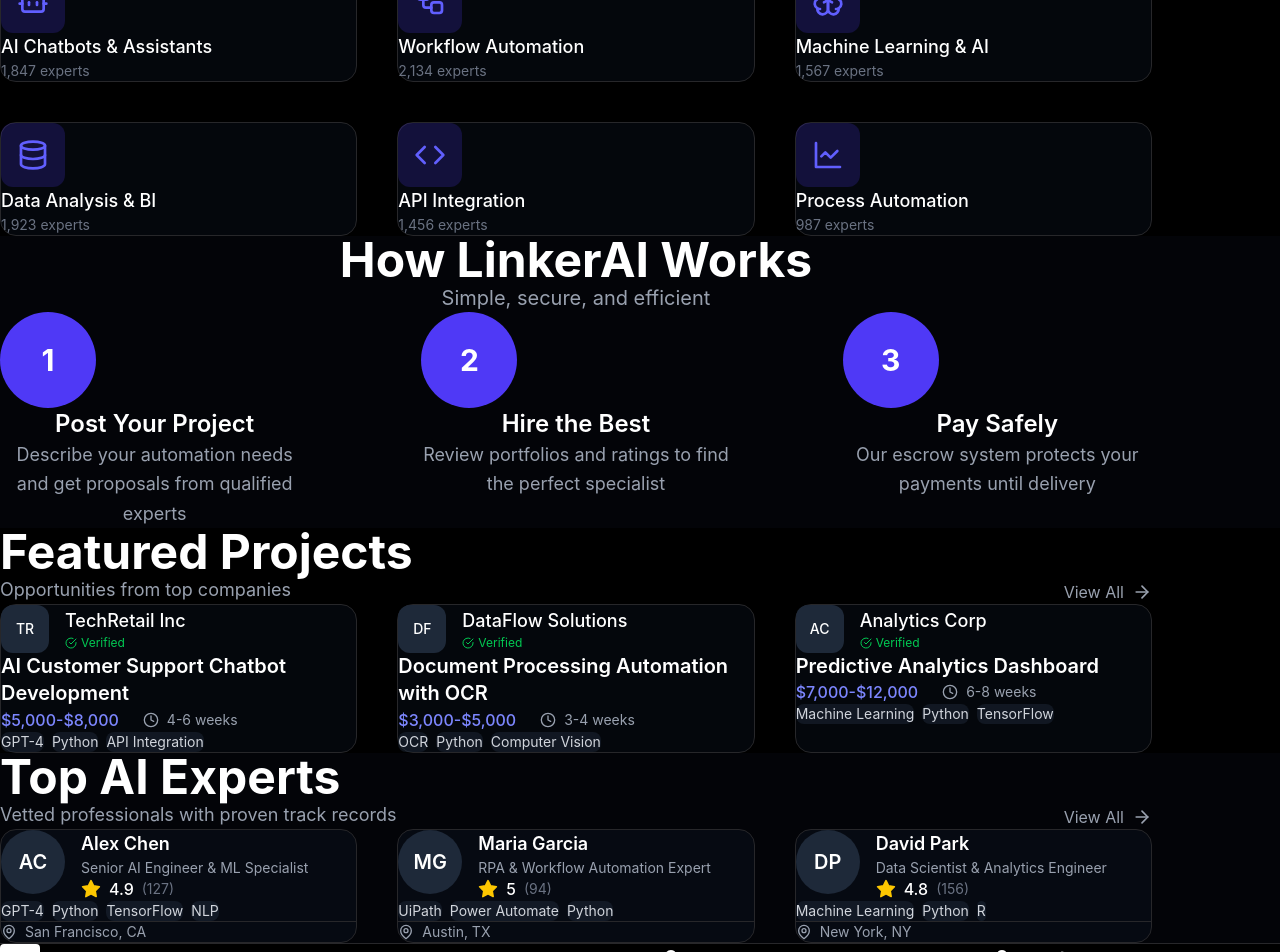
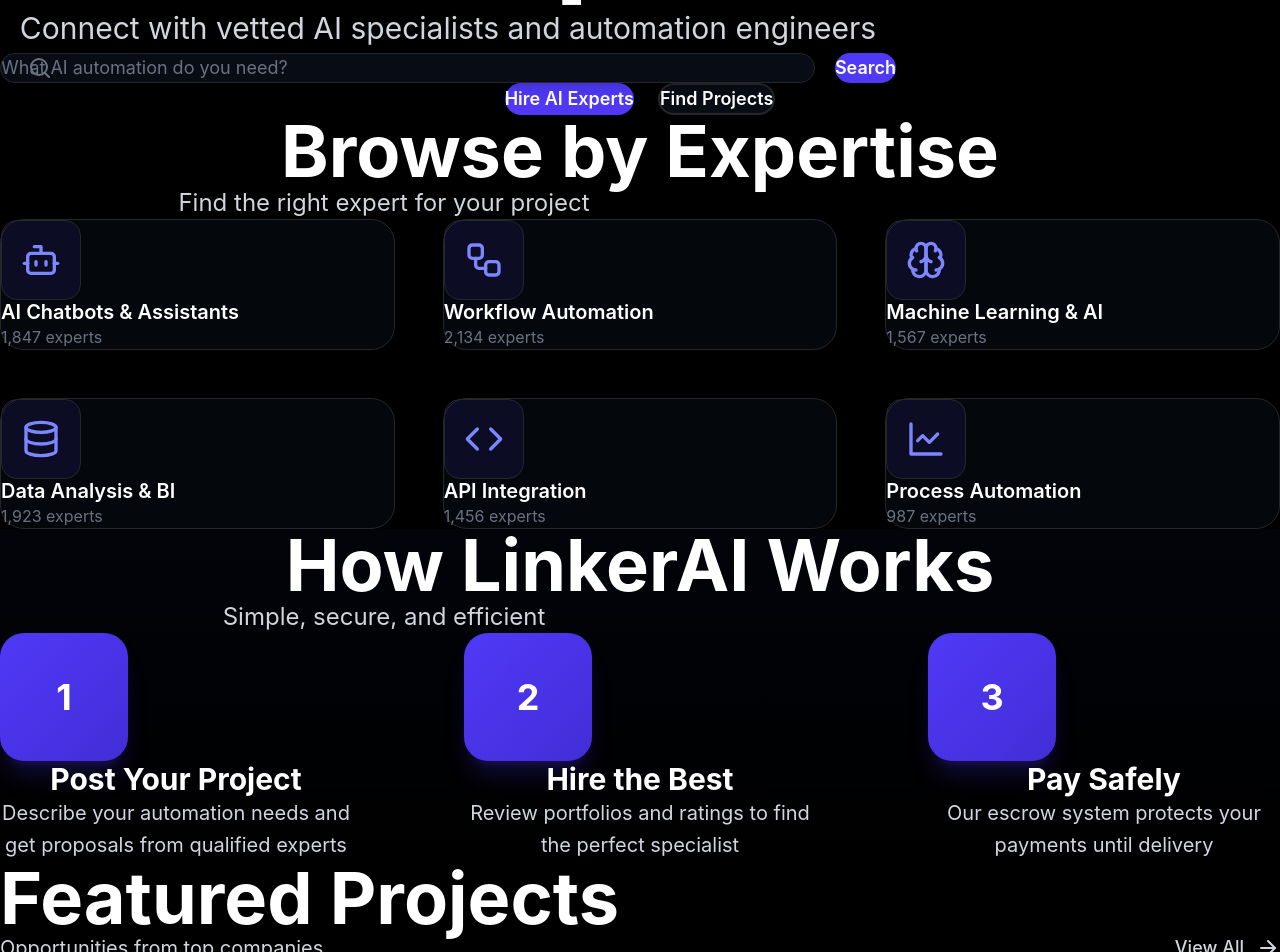
Before and after one commit to LUFTwaffle66/linkerai, a React (Vite) app: page / in a window 1280 px wide. Shown: the part 640-1592 px from the top of the page. Built offline with nearby package versions, Linux system fonts and the light colour scheme; no server answers.

Commit message:
Updated LandingPage.tsx

```diff
--- a/src/components/LandingPage.tsx
+++ b/src/components/LandingPage.tsx
@@ -87,47 +87,47 @@
     <div className="min-h-screen bg-black text-white">
       <Header />
 
-      {/* Hero Section */}
-      <section className="px-6 sm:px-8 lg:px-12 pt-32 pb-40 sm:pt-40 sm:pb-48 md:pt-48 md:pb-56 lg:pt-56 lg:pb-64 xl:pt-64 xl:pb-72">
-        <div className="max-w-6xl mx-auto">
-          <div className="text-center space-y-12 sm:space-y-14 md:space-y-16 lg:space-y-20">
-            <h1 className="text-4xl sm:text-5xl md:text-6xl lg:text-7xl xl:text-8xl font-bold leading-tight tracking-tight">
-              {t('hero.title')}<br className="hidden sm:block" />
-              <span className="text-indigo-500"> {t('hero.titleHighlight')}</span> {t('hero.titleEnd')}
-            </h1>
+      <section className="relative px-6 sm:px-12 lg:px-16 pt-32 pb-48 sm:pt-40 sm:pb-60 md:pt-48 md:pb-72 lg:pt-56 lg:pb-80 xl:pt-64 xl:pb-96">
+        <div className="absolute inset-0 bg-gradient-to-b from-indigo-950/10 via-transparent to-transparent pointer-events-none" />
+        <div className="max-w-7xl mx-auto relative">
+          <div className="text-center space-y-16 sm:space-y-20 md:space-y-24 lg:space-y-32">
+            <div className="space-y-10 sm:space-y-12 md:space-y-16">
+              <h1 className="text-5xl sm:text-6xl md:text-7xl lg:text-8xl xl:text-9xl font-bold leading-[1.1] tracking-tight px-4">
+                {t('hero.title')}<br className="hidden sm:block" />
+                <span className="text-indigo-500"> {t('hero.titleHighlight')}</span> {t('hero.titleEnd')}
+              </h1>
 
-            <p className="text-lg sm:text-xl md:text-2xl text-gray-400 max-w-3xl mx-auto leading-relaxed">
-              {t('hero.subtitle')}
-            </p>
+              <p className="text-xl sm:text-2xl md:text-3xl text-gray-300 max-w-4xl mx-auto leading-relaxed px-4">
+                {t('hero.subtitle')}
+              </p>
+            </div>
 
-            {/* Search Box */}
-            <div className="max-w-3xl mx-auto pt-8 md:pt-12">
-              <div className="flex flex-col sm:flex-row gap-4">
+            <div className="max-w-4xl mx-auto pt-8 md:pt-16 px-4">
+              <div className="flex flex-col sm:flex-row gap-5">
                 <div className="flex-1 relative group">
-                  <Search className="absolute left-5 top-1/2 transform -translate-y-1/2 text-gray-500 w-5 h-5 transition-colors group-focus-within:text-indigo-500" />
+                  <Search className="absolute left-7 top-1/2 transform -translate-y-1/2 text-gray-500 w-6 h-6 transition-colors group-focus-within:text-indigo-400" />
                   <input
                     type="text"
                     placeholder={t('hero.searchPlaceholder')}
-                    className="w-full bg-gray-900/50 border border-gray-800 rounded-xl pl-14 pr-6 py-5 text-white placeholder-gray-500 focus:outline-none focus:border-indigo-600 focus:bg-gray-900/70 transition-all text-base hover:border-gray-700"
+                    className="w-full bg-gray-900/50 border border-gray-800/60 rounded-2xl pl-16 pr-8 py-6 text-lg text-white placeholder-gray-500 focus:outline-none focus:border-indigo-500 focus:bg-gray-900/70 focus:ring-2 focus:ring-indigo-500/20 transition-all hover:border-gray-700 shadow-lg shadow-black/10"
                   />
                 </div>
-                <button className="bg-indigo-600 hover:bg-indigo-700 hover:shadow-lg hover:shadow-indigo-600/20 active:scale-95 text-white px-10 py-5 rounded-xl font-medium transition-all text-base whitespace-nowrap">
+                <button className="bg-indigo-600 hover:bg-indigo-500 hover:shadow-xl hover:shadow-indigo-600/30 active:scale-[0.98] text-white px-12 py-6 rounded-2xl font-semibold transition-all text-lg whitespace-nowrap">
                   {t('hero.searchButton')}
                 </button>
               </div>
             </div>
 
-            {/* CTA Buttons */}
-            <div className="flex flex-col sm:flex-row gap-5 justify-center pt-8 md:pt-12">
+            <div className="flex flex-col sm:flex-row gap-6 justify-center pt-12 md:pt-20 px-4">
               <button
                 onClick={() => navigate('/signup')}
-                className="bg-indigo-600 hover:bg-indigo-700 hover:shadow-lg hover:shadow-indigo-600/20 active:scale-95 text-white px-12 py-5 rounded-xl font-medium transition-all text-base"
+                className="bg-indigo-600 hover:bg-indigo-500 hover:shadow-xl hover:shadow-indigo-600/30 active:scale-[0.98] text-white px-14 py-6 rounded-2xl font-semibold transition-all text-lg"
               >
                 {t('hero.hireExperts')}
               </button>
               <button
                 onClick={() => navigate('/signup')}
-                className="bg-gray-900/50 border border-gray-800 hover:border-gray-700 hover:bg-gray-900/70 active:scale-95 text-white px-12 py-5 rounded-xl font-medium transition-all text-base"
+                className="bg-gray-900/50 border-2 border-gray-800/60 hover:border-gray-700 hover:bg-gray-900/70 hover:shadow-xl hover:shadow-black/20 active:scale-[0.98] text-white px-14 py-6 rounded-2xl font-semibold transition-all text-lg"
               >
                 {t('hero.findProjects')}
               </button>
@@ -136,29 +136,28 @@
         </div>
       </section>
 
-      {/* Browse by Expertise */}
-      <section className="px-6 sm:px-8 lg:px-12 py-24 sm:py-32 md:py-40 lg:py-48">
-        <div className="max-w-6xl mx-auto">
-          <div className="text-center mb-20 sm:mb-24 md:mb-28 lg:mb-32">
-            <h2 className="text-3xl sm:text-4xl md:text-5xl font-bold mb-6">{t('expertise.title')}</h2>
-            <p className="text-lg sm:text-xl text-gray-400">{t('expertise.subtitle')}</p>
+      <section className="px-6 sm:px-12 lg:px-16 py-32 sm:py-40 md:py-48 lg:py-56">
+        <div className="max-w-7xl mx-auto">
+          <div className="text-center mb-24 sm:mb-32 md:mb-40 space-y-6">
+            <h2 className="text-4xl sm:text-5xl md:text-6xl lg:text-7xl font-bold">{t('expertise.title')}</h2>
+            <p className="text-xl sm:text-2xl text-gray-300 max-w-3xl mx-auto">{t('expertise.subtitle')}</p>
           </div>
 
-          <div className="grid grid-cols-1 md:grid-cols-2 lg:grid-cols-3 gap-8 lg:gap-10">
+          <div className="grid grid-cols-1 md:grid-cols-2 lg:grid-cols-3 gap-8 sm:gap-10 lg:gap-12">
             {categories.map((category) => {
               const Icon = category.icon;
               return (
                 <button
                   key={category.name}
-                  className="bg-gray-900/30 border border-gray-800 hover:border-indigo-600 hover:bg-gray-900/50 hover:shadow-lg hover:shadow-indigo-600/10 hover:-translate-y-1 rounded-2xl p-10 lg:p-12 transition-all duration-300 text-left group"
+                  className="bg-gray-900/30 border border-gray-800/60 hover:border-indigo-500 hover:bg-gray-900/50 hover:shadow-2xl hover:shadow-indigo-600/10 hover:-translate-y-2 rounded-3xl p-12 lg:p-14 transition-all duration-300 text-left group shadow-lg shadow-black/10"
                 >
-                  <div className="space-y-5">
-                    <div className="w-16 h-16 bg-indigo-600/20 rounded-xl flex items-center justify-center group-hover:bg-indigo-600/30 group-hover:scale-110 transition-all duration-300">
-                      <Icon className="w-8 h-8 text-indigo-500" />
+                  <div className="space-y-8">
+                    <div className="w-20 h-20 bg-indigo-600/10 border border-indigo-500/20 rounded-2xl flex items-center justify-center group-hover:bg-indigo-600/20 group-hover:border-indigo-500/40 group-hover:scale-110 transition-all duration-300">
+                      <Icon className="w-10 h-10 text-indigo-400" />
                     </div>
-                    <div>
-                      <h3 className="font-medium text-white text-lg mb-3 group-hover:text-indigo-400 transition-colors">{category.name}</h3>
-                      <p className="text-sm text-gray-500">{category.count}</p>
+                    <div className="space-y-3">
+                      <h3 className="font-semibold text-white text-xl leading-tight group-hover:text-indigo-400 transition-colors">{category.name}</h3>
+                      <p className="text-base text-gray-500">{category.count}</p>
                     </div>
                   </div>
                 </button>
@@ -168,39 +167,38 @@
         </div>
       </section>
 
-      {/* How It Works */}
-      <section className="px-6 sm:px-8 lg:px-12 py-24 sm:py-32 md:py-40 lg:py-48 bg-gray-900/20">
-        <div className="max-w-6xl mx-auto">
-          <div className="text-center mb-20 sm:mb-24 md:mb-32 lg:mb-36">
-            <h2 className="text-3xl sm:text-4xl md:text-5xl font-bold mb-6">{t('howItWorks.title')}</h2>
-            <p className="text-lg sm:text-xl text-gray-400">{t('howItWorks.subtitle')}</p>
+      <section className="relative px-6 sm:px-12 lg:px-16 py-32 sm:py-40 md:py-48 lg:py-56 bg-gradient-to-b from-gray-950/50 to-transparent">
+        <div className="max-w-7xl mx-auto">
+          <div className="text-center mb-28 sm:mb-36 md:mb-44 space-y-6">
+            <h2 className="text-4xl sm:text-5xl md:text-6xl lg:text-7xl font-bold">{t('howItWorks.title')}</h2>
+            <p className="text-xl sm:text-2xl text-gray-300 max-w-3xl mx-auto">{t('howItWorks.subtitle')}</p>
           </div>
 
-          <div className="grid grid-cols-1 md:grid-cols-3 gap-20 lg:gap-28">
-            <div className="text-center space-y-7 group">
-              <div className="w-24 h-24 bg-indigo-600 rounded-full flex items-center justify-center mx-auto group-hover:scale-110 group-hover:shadow-lg group-hover:shadow-indigo-600/30 transition-all duration-300">
-                <span className="text-white font-bold text-3xl">1</span>
+          <div className="grid grid-cols-1 md:grid-cols-3 gap-16 sm:gap-20 lg:gap-28">
+            <div className="text-center space-y-10 group">
+              <div className="w-32 h-32 bg-gradient-to-br from-indigo-600 to-indigo-700 rounded-3xl flex items-center justify-center mx-auto group-hover:scale-110 group-hover:shadow-2xl group-hover:shadow-indigo-600/40 transition-all duration-300 shadow-xl shadow-indigo-600/20">
+                <span className="text-white font-bold text-4xl">1</span>
               </div>
-              <h3 className="font-semibold text-2xl group-hover:text-indigo-400 transition-colors">{t('howItWorks.step1')}</h3>
-              <p className="text-gray-400 leading-relaxed text-lg">
+              <h3 className="font-bold text-3xl group-hover:text-indigo-400 transition-colors px-4">{t('howItWorks.step1')}</h3>
+              <p className="text-gray-300 leading-relaxed text-xl px-4 max-w-sm mx-auto">
                 {t('howItWorks.step1Desc')}
               </p>
             </div>
-            <div className="text-center space-y-7 group">
-              <div className="w-24 h-24 bg-indigo-600 rounded-full flex items-center justify-center mx-auto group-hover:scale-110 group-hover:shadow-lg group-hover:shadow-indigo-600/30 transition-all duration-300">
-                <span className="text-white font-bold text-3xl">2</span>
+            <div className="text-center space-y-10 group">
+              <div className="w-32 h-32 bg-gradient-to-br from-indigo-600 to-indigo-700 rounded-3xl flex items-center justify-center mx-auto group-hover:scale-110 group-hover:shadow-2xl group-hover:shadow-indigo-600/40 transition-all duration-300 shadow-xl shadow-indigo-600/20">
+                <span className="text-white font-bold text-4xl">2</span>
               </div>
-              <h3 className="font-semibold text-2xl group-hover:text-indigo-400 transition-colors">{t('howItWorks.step2')}</h3>
-              <p className="text-gray-400 leading-relaxed text-lg">
+              <h3 className="font-bold text-3xl group-hover:text-indigo-400 transition-colors px-4">{t('howItWorks.step2')}</h3>
+              <p className="text-gray-300 leading-relaxed text-xl px-4 max-w-sm mx-auto">
                 {t('howItWorks.step2Desc')}
               </p>
             </div>
-            <div className="text-center space-y-7 group">
-              <div className="w-24 h-24 bg-indigo-600 rounded-full flex items-center justify-center mx-auto group-hover:scale-110 group-hover:shadow-lg group-hover:shadow-indigo-600/30 transition-all duration-300">
-                <span className="text-white font-bold text-3xl">3</span>
+            <div className="text-center space-y-10 group">
+              <div className="w-32 h-32 bg-gradient-to-br from-indigo-600 to-indigo-700 rounded-3xl flex items-center justify-center mx-auto group-hover:scale-110 group-hover:shadow-2xl group-hover:shadow-indigo-600/40 transition-all duration-300 shadow-xl shadow-indigo-600/20">
+                <span className="text-white font-bold text-4xl">3</span>
               </div>
-              <h3 className="font-semibold text-2xl group-hover:text-indigo-400 transition-colors">{t('howItWorks.step3')}</h3>
-              <p className="text-gray-400 leading-relaxed text-lg">
+              <h3 className="font-bold text-3xl group-hover:text-indigo-400 transition-colors px-4">{t('howItWorks.step3')}</h3>
+              <p className="text-gray-300 leading-relaxed text-xl px-4 max-w-sm mx-auto">
                 {t('howItWorks.step3Desc')}
               </p>
             </div>
@@ -208,56 +206,55 @@
         </div>
       </section>
 
-      {/* Featured Projects */}
-      <section className="px-6 sm:px-8 lg:px-12 py-24 sm:py-32 md:py-40 lg:py-48">
-        <div className="max-w-6xl mx-auto">
-          <div className="flex flex-col sm:flex-row sm:items-end sm:justify-between mb-20 sm:mb-24 gap-6">
-            <div>
-              <h2 className="text-3xl sm:text-4xl md:text-5xl font-bold mb-5">{t('projects.title')}</h2>
-              <p className="text-lg text-gray-400">{t('projects.subtitle')}</p>
+      <section className="px-6 sm:px-12 lg:px-16 py-32 sm:py-40 md:py-48 lg:py-56">
+        <div className="max-w-7xl mx-auto">
+          <div className="flex flex-col text-center sm:text-left sm:flex-row sm:items-end sm:justify-between mb-24 sm:mb-32 gap-8">
+            <div className="space-y-4">
+              <h2 className="text-4xl sm:text-5xl md:text-6xl lg:text-7xl font-bold">{t('projects.title')}</h2>
+              <p className="text-xl text-gray-300">{t('projects.subtitle')}</p>
             </div>
-            <button className="hidden sm:flex items-center gap-2 text-gray-400 hover:text-white hover:gap-3 transition-all">
+            <button className="hidden sm:flex items-center gap-3 text-gray-300 hover:text-white hover:gap-4 transition-all text-lg font-medium group">
               {t('projects.viewAll')}
-              <ArrowRight className="w-5 h-5" />
+              <ArrowRight className="w-6 h-6 group-hover:translate-x-1 transition-transform" />
             </button>
           </div>
 
-          <div className="grid grid-cols-1 lg:grid-cols-3 gap-8 lg:gap-10">
+          <div className="grid grid-cols-1 lg:grid-cols-3 gap-8 sm:gap-10 lg:gap-12">
             {featuredProjects.map((project) => (
               <div
                 key={project.id}
-                className="bg-gray-900/30 border border-gray-800 hover:border-indigo-600 hover:bg-gray-900/50 hover:shadow-lg hover:shadow-indigo-600/10 hover:-translate-y-1 rounded-2xl p-8 transition-all duration-300 cursor-pointer space-y-6 group"
+                className="bg-gray-900/30 border border-gray-800/60 hover:border-indigo-500 hover:bg-gray-900/50 hover:shadow-2xl hover:shadow-indigo-600/10 hover:-translate-y-2 rounded-3xl p-10 transition-all duration-300 cursor-pointer space-y-8 group shadow-lg shadow-black/10"
               >
-                <div className="flex items-center gap-4">
-                  <div className="w-12 h-12 bg-gray-800 rounded-xl flex items-center justify-center flex-shrink-0 group-hover:bg-gray-700 transition-colors">
-                    <span className="text-sm font-medium">{project.avatar}</span>
+                <div className="flex items-center gap-5">
+                  <div className="w-16 h-16 bg-gray-800/50 rounded-2xl flex items-center justify-center flex-shrink-0 group-hover:bg-gray-700/50 transition-colors">
+                    <span className="text-base font-semibold">{project.avatar}</span>
                   </div>
                   <div className="flex-1 min-w-0">
-                    <p className="font-medium text-lg truncate group-hover:text-indigo-400 transition-colors">{project.company}</p>
+                    <p className="font-semibold text-xl truncate group-hover:text-indigo-400 transition-colors">{project.company}</p>
                     {project.verified && (
-                      <div className="flex items-center gap-1 mt-1">
-                        <CheckCircle className="w-3 h-3 text-green-500" />
-                        <span className="text-xs text-green-500">{t('projects.verified')}</span>
+                      <div className="flex items-center gap-1.5 mt-2">
+                        <CheckCircle className="w-4 h-4 text-green-500" />
+                        <span className="text-sm text-green-500 font-medium">{t('projects.verified')}</span>
                       </div>
                     )}
                   </div>
                 </div>
 
-                <h3 className="font-semibold text-xl leading-snug">{project.title}</h3>
+                <h3 className="font-semibold text-2xl leading-tight">{project.title}</h3>
 
-                <div className="flex items-center gap-6 text-gray-400">
-                  <span className="text-indigo-400 font-medium">{project.budget}</span>
-                  <div className="flex items-center gap-2">
-                    <Clock className="w-4 h-4" />
-                    <span className="text-sm">{project.duration}</span>
+                <div className="flex items-center gap-8 text-gray-400">
+                  <span className="text-indigo-400 font-semibold text-lg">{project.budget}</span>
+                  <div className="flex items-center gap-2.5">
+                    <Clock className="w-5 h-5" />
+                    <span className="text-base">{project.duration}</span>
                   </div>
                 </div>
 
-                <div className="flex flex-wrap gap-2 pt-2">
+                <div className="flex flex-wrap gap-3 pt-4">
                   {project.skills.map((skill, idx) => (
                     <span
                       key={idx}
-                      className="px-3 py-1.5 bg-gray-800/50 rounded-lg text-sm text-gray-300 group-hover:bg-gray-800/70 transition-colors"
+                      className="px-4 py-2.5 bg-gray-800/40 border border-gray-700/50 rounded-xl text-base text-gray-300 group-hover:bg-gray-800/60 group-hover:border-gray-700 transition-colors"
                     >
                       {skill}
                     </span>
@@ -269,52 +266,51 @@
         </div>
       </section>
 
-      {/* Top Experts */}
-      <section className="px-6 sm:px-8 lg:px-12 py-24 sm:py-32 md:py-40 lg:py-48 bg-gray-900/20">
-        <div className="max-w-6xl mx-auto">
-          <div className="flex flex-col sm:flex-row sm:items-end sm:justify-between mb-20 sm:mb-24 gap-6">
-            <div>
-              <h2 className="text-3xl sm:text-4xl md:text-5xl font-bold mb-5">{t('experts.title')}</h2>
-              <p className="text-lg text-gray-400">{t('experts.subtitle')}</p>
+      <section className="relative px-6 sm:px-12 lg:px-16 py-32 sm:py-40 md:py-48 lg:py-56 bg-gradient-to-b from-gray-950/50 to-transparent">
+        <div className="max-w-7xl mx-auto">
+          <div className="flex flex-col text-center sm:text-left sm:flex-row sm:items-end sm:justify-between mb-24 sm:mb-32 gap-8">
+            <div className="space-y-4">
+              <h2 className="text-4xl sm:text-5xl md:text-6xl lg:text-7xl font-bold">{t('experts.title')}</h2>
+              <p className="text-xl text-gray-300">{t('experts.subtitle')}</p>
             </div>
-            <button className="hidden sm:flex items-center gap-2 text-gray-400 hover:text-white hover:gap-3 transition-all">
+            <button className="hidden sm:flex items-center gap-3 text-gray-300 hover:text-white hover:gap-4 transition-all text-lg font-medium group">
               {t('projects.viewAll')}
-              <ArrowRight className="w-5 h-5" />
+              <ArrowRight className="w-6 h-6 group-hover:translate-x-1 transition-transform" />
             </button>
           </div>
 
-          <div className="grid grid-cols-1 lg:grid-cols-3 gap-8 lg:gap-10">
+          <div className="grid grid-cols-1 lg:grid-cols-3 gap-8 sm:gap-10 lg:gap-12">
             {topExperts.map((expert) => (
               <div
                 key={expert.id}
-                className="bg-gray-900/30 border border-gray-800 hover:border-indigo-600 hover:bg-gray-900/50 hover:shadow-lg hover:shadow-indigo-600/10 hover:-translate-y-1 rounded-2xl p-8 transition-all duration-300 cursor-pointer space-y-6 group"
+                className="bg-gray-900/30 border border-gray-800/60 hover:border-indigo-500 hover:bg-gray-900/50 hover:shadow-2xl hover:shadow-indigo-600/10 hover:-translate-y-2 rounded-3xl p-10 transition-all duration-300 cursor-pointer space-y-8 group shadow-lg shadow-black/10"
               >
-                <div className="flex items-start gap-4">
-                  <div className="w-16 h-16 bg-gray-800 rounded-full flex items-center justify-center flex-shrink-0 group-hover:bg-gray-700 group-hover:scale-105 transition-all">
-                    <span className="font-semibold text-xl">{expert.avatar}</span>
+                <div className="flex items-start gap-5">
+                  <div className="w-20 h-20 bg-gray-800/50 rounded-2xl flex items-center justify-center flex-shrink-0 group-hover:bg-gray-700/50 group-hover:scale-110 transition-all">
+                    <span className="font-bold text-2xl">{expert.avatar}</span>
                   </div>
                   <div className="flex-1 min-w-0 pt-1">
-                    <h3 className="font-semibold text-lg mb-2 group-hover:text-indigo-400 transition-colors">{expert.name}</h3>
-                    <p className="text-sm text-gray-400 leading-snug mb-3">{expert.title}</p>
-                    <div className="flex items-center gap-2">
-                      <Star className="w-5 h-5 fill-yellow-400 text-yellow-400" />
-                      <span className="font-medium">{expert.rating}</span>
-                      <span className="text-sm text-gray-500">({expert.reviews})</span>
+                    <h3 className="font-bold text-xl mb-2 group-hover:text-indigo-400 transition-colors">{expert.name}</h3>
+                    <p className="text-base text-gray-400 leading-snug mb-4">{expert.title}</p>
+                    <div className="flex items-center gap-2.5">
+                      <Star className="w-6 h-6 fill-yellow-400 text-yellow-400" />
+                      <span className="font-semibold text-lg">{expert.rating}</span>
+                      <span className="text-base text-gray-500">({expert.reviews})</span>
                     </div>
                   </div>
                 </div>
 
-                <div className="flex flex-wrap gap-2">
+                <div className="flex flex-wrap gap-3">
                   {expert.skills.map((skill) => (
-                    <span key={skill} className="px-3 py-1.5 bg-gray-800/50 rounded-lg text-sm text-gray-300 group-hover:bg-gray-800/70 transition-colors">
+                    <span key={skill} className="px-4 py-2.5 bg-gray-800/40 border border-gray-700/50 rounded-xl text-base text-gray-300 group-hover:bg-gray-800/60 group-hover:border-gray-700 transition-colors">
                       {skill}
                     </span>
                   ))}
                 </div>
 
-                <div className="pt-4 border-t border-gray-800">
-                  <div className="flex items-center gap-2 text-sm text-gray-400">
-                    <MapPin className="w-4 h-4" />
+                <div className="pt-6 border-t border-gray-800/60">
+                  <div className="flex items-center gap-3 text-base text-gray-400">
+                    <MapPin className="w-5 h-5" />
                     <span>{expert.location}</span>
                   </div>
                 </div>
```
